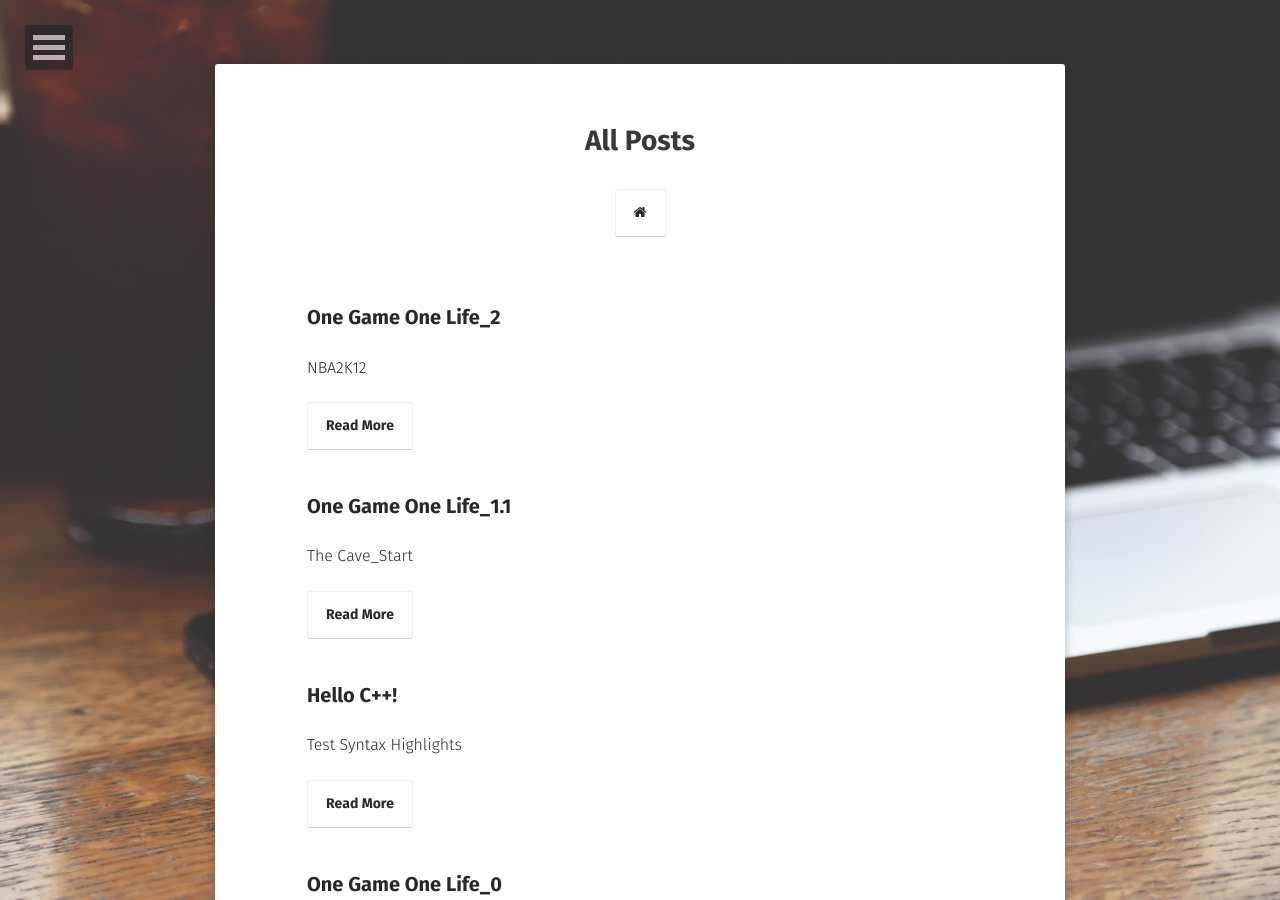
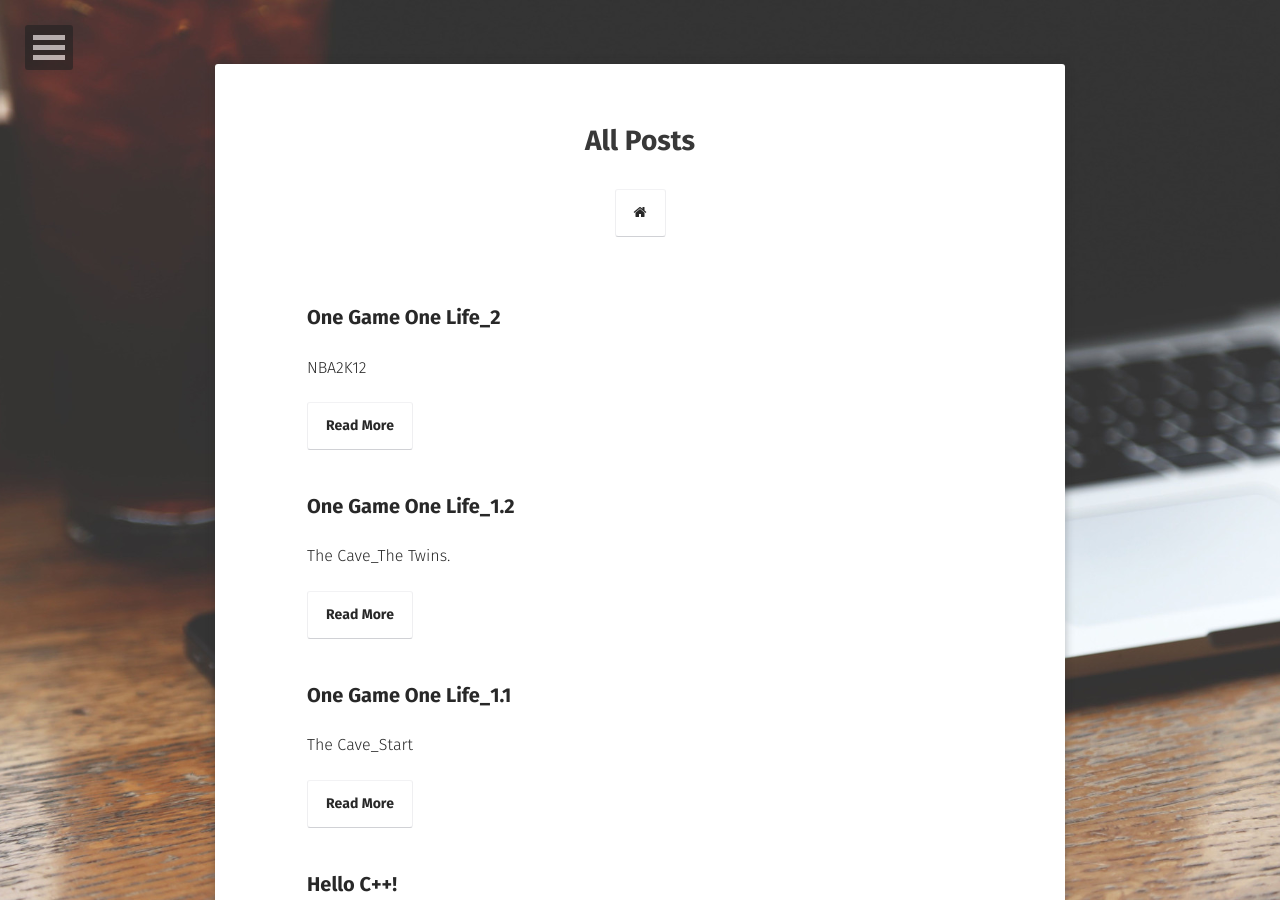
Before and after one commit to ltxwmhlove/ltxwmhlove.github.io, a Jekyll site: the page built from posts/index.md, in a window 1280 px wide and 900 px high. Built offline with Jekyll 4.4.1, drawn with Linux system fonts in a browser that asks for light colours; some web fonts are replaced; some of the changed lines change nothing that is shown.

Commit message:
The Cave

```diff
--- /dev/null
+++ b/_posts/2016-10-20-The Cave 2-post.md
@@ -0,0 +1,52 @@
+---
+layout: post
+title: "One Game One Life_1.2"
+date: 2016-10-21.
+excerpt: "The Cave_The Twins."
+tags: [One Game One Life.]
+comments: true
+---
+
+### The Twins
+
+#### They just want to go outside and play, what could be more INNOCENT than that?
+
+选择人物的时候，每选定一个，旁白都会有一句简单的介绍。这就是双子的介绍。
+
+双子是一对双胞胎，出生在一个幸福的家庭。有一对爱他们的父母。
+
+但他们想要的是自由。
+
+#### 今天，长沙下雨了。我突然回想起双子专属剧情的场景，那是一个伦敦的雨天。
+
+在洞穴里，双子寻找着他们最想要的东西，自由。
+
+所以我让他们去偷钥匙，去爬烟囱，但都无法离开家里。因为父亲一直把守着家的后门。
+
+然后，我在地下室发现了一包老鼠药。
+
+母亲正在熬汤，为晚饭做着最后的准备。
+
+一切仿佛都已经很清晰了。我突然明白了该如何通关。但我停了好久好久。
+
+我不愿那样去做。无论如何约束，父母都是那么的爱他们，我仿佛看到了自己。
+
+我自己也是双胞胎，我也总是反感父母的约束，但那个瞬间，当我成为一个旁观者的时候，我才发现，我自己的要求是多么的无理。
+
+#### INNOCENT
+
+不知道你们有没有想到选择人物时的那句话。
+
+是不是有些毛骨悚然了。
+
+最终，为了能通关，我还是去做了。
+
+父母倒在了餐桌上，而他们，自由了。
+
+我不记得通关时旁白具体说了什么，但是大概的意思是：
+
+#### 你是不是觉得有些毛骨悚然呢，特别是，如果你也是几个孩子的父母。
+
+人性本恶，还是本善。
+
+我再也不愿去想这个问题。
--- a/_posts/2016-10-21-NB2K12-post.md
+++ b/_posts/2016-10-21-NB2K12-post.md
@@ -92,5 +92,5 @@ comments: true
 
 <figure>
 	<img src="http://www.dyxw.com/images/2016-02/29/10/10B229W001_b.jpg">
-	<figcaption>Game Cover</figcaption>
+	<figcaption>LongShot</figcaption>
 </figure>
```
